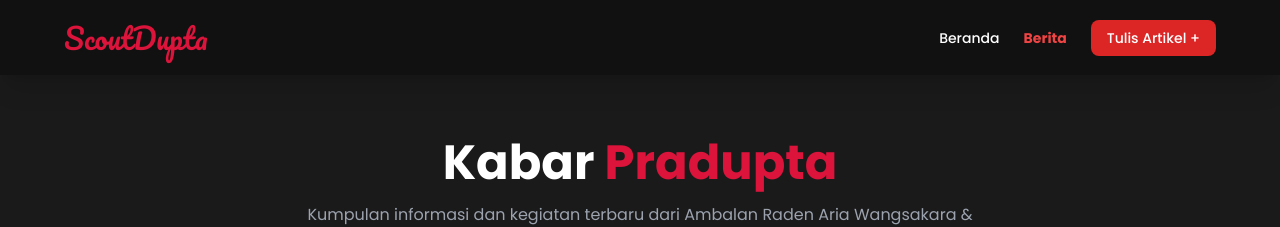
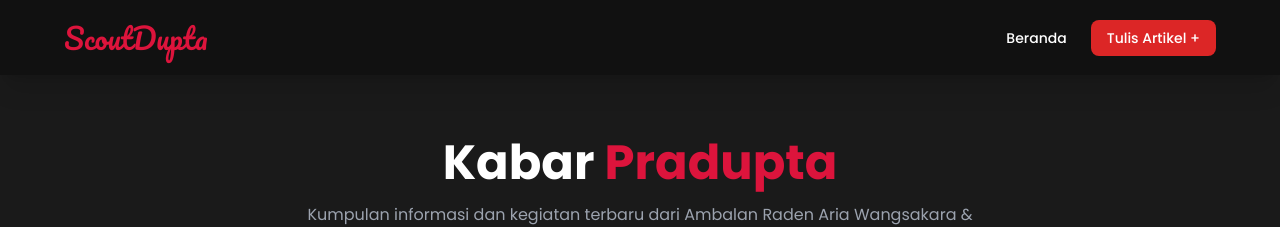
Before and after one commit to pradupta/web, a Jekyll site: the page berita.html, which Jekyll copies as it is, in a window 1280 px wide. Shown: the top 227 px of the page. Built offline with Jekyll 4.4.1, drawn with Linux system fonts in a browser that asks for light colours; nearby versions of some CDN libraries.

Commit message:
Update berita.html

```diff
--- a/berita.html
+++ b/berita.html
@@ -35,7 +35,6 @@
       <div class="logo-text">ScoutDupta</div>
       <ul class="flex gap-6 items-center text-sm font-medium">
         <li><a href="index.html" class="hover:text-red-500 transition">Beranda</a></li>
-        <li><a href="berita.html" class="text-red-500 font-bold">Berita</a></li>
         <li><a href="loginartikel.html" class="bg-red-600 px-4 py-2 rounded-lg hover:bg-white hover:text-red-600 transition">Tulis Artikel +</a></li>
       </ul>
     </div>
```
